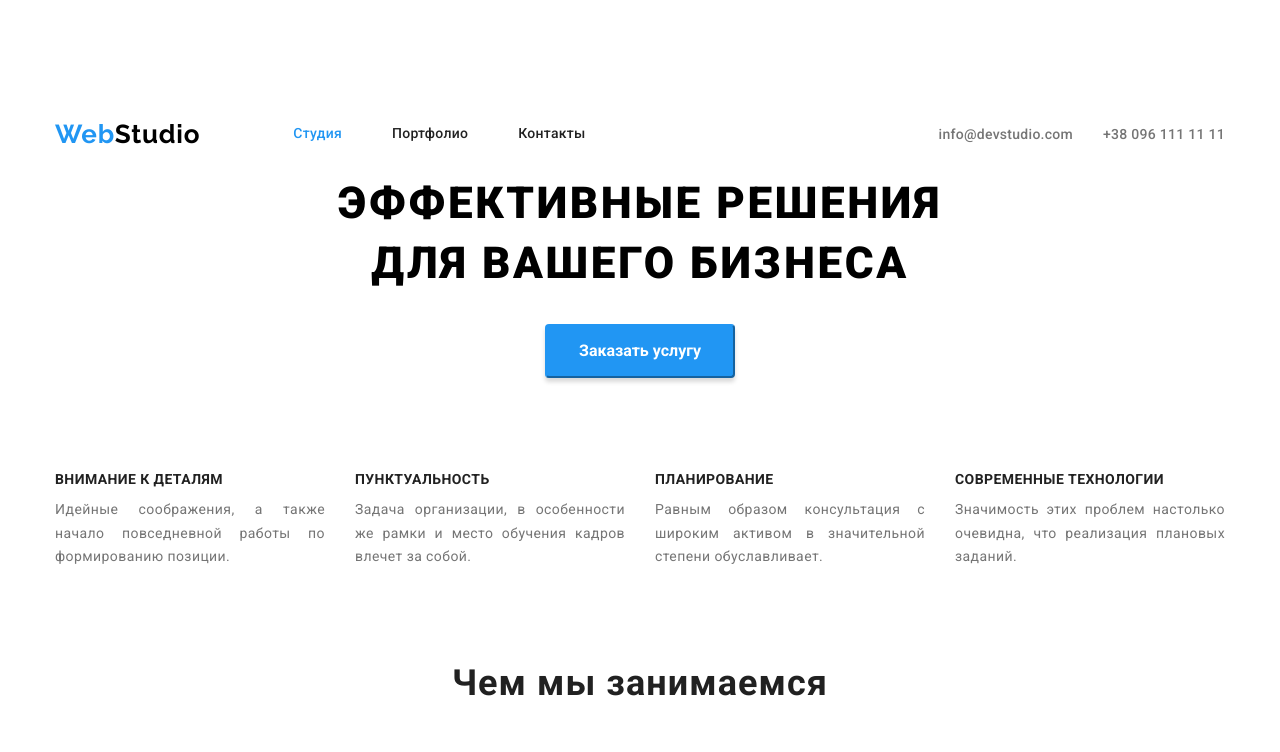
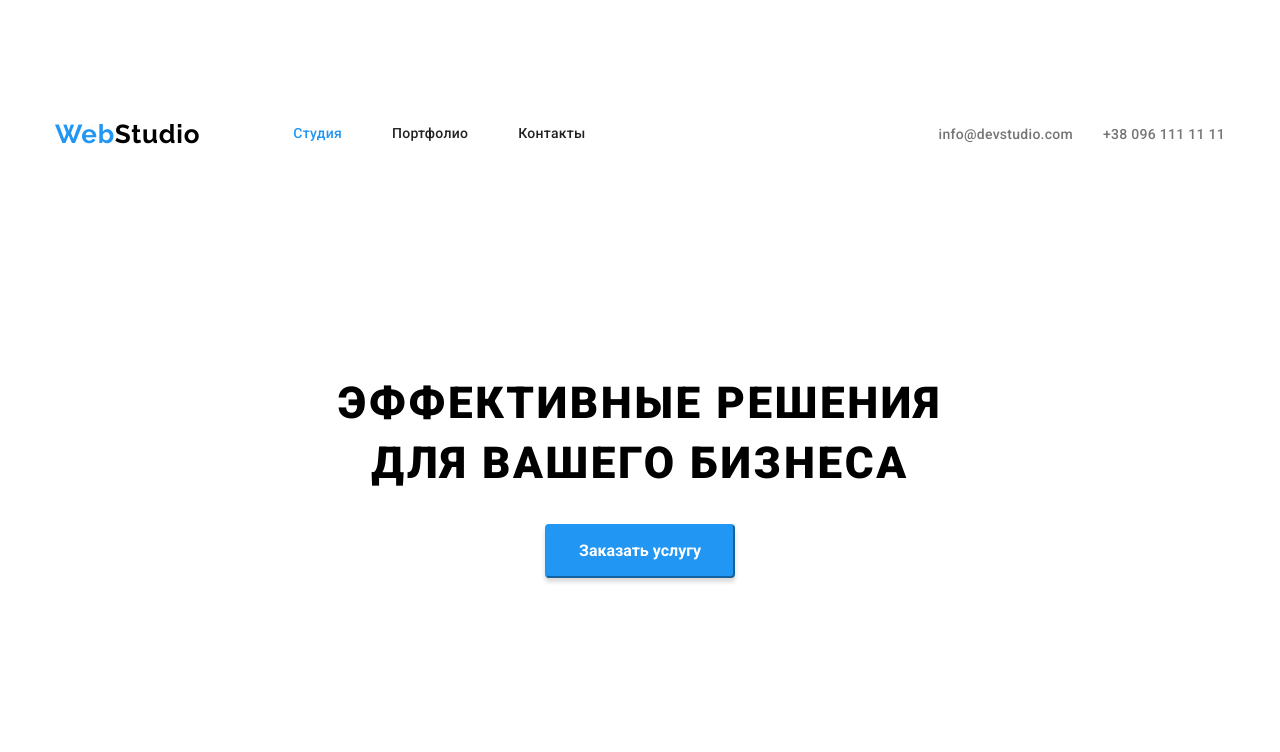
Before and after one commit to Olgashulz/goit-markup-hw-03, a plain HTML site: page index.html in a window 1280 px wide. Shown: the top 752 px of the page. Drawn offline with nearby package versions, Linux system fonts and the light colour scheme.

Commit message:
Update styles.css

```diff
--- a/css/styles.css
+++ b/css/styles.css
@@ -151,11 +151,11 @@ color: var(--text-color);
 
 
 /* ============== HERO ============== */
-/* .hero{
+.hero{
 height: 600px;
 padding-top: 200px;
-outline: 1px solid red;
-} */
+/* outline: 1px solid red; */
+}
 
 .container-hero{
 padding: 0 252px;
```
